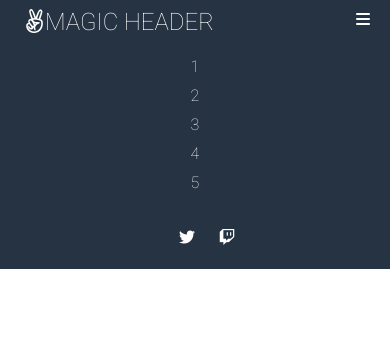
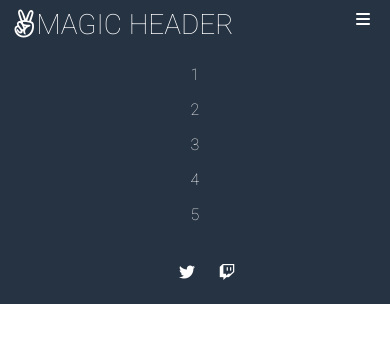
Before and after one commit to MAGHC/HTML-CSS-Self-Project, a plain HTML site: page header/header(responsive , 768px).html in a window 390 px wide. Both pictures are taken after a click on the link 363 px from the left and 19 px from the top of the page. Drawn offline with Linux system fonts and the light colour scheme.

Commit message:
7.5 브라우저 font-size 대응 반응형

```diff
--- a/header/header.css
+++ b/header/header.css
@@ -8,7 +8,7 @@ body {
   justify-content: space-between;
   align-items: center;
   background-color: #263343;
-  padding: 5px 12px;
+  padding: 0.5em 0.75em;
 }
 
 a {
@@ -17,7 +17,7 @@ a {
 }
 
 .nav__logo {
-  font-size: 24px;
+  font-size: 1.75rem;
   color: white;
 }
 
@@ -28,7 +28,7 @@ a {
 }
 
 .nav__menu li {
-  padding: 5px 12px;
+  padding: 0.5em 0.75em;
 }
 
 .nav__sns {
@@ -40,7 +40,7 @@ a {
 }
 
 .nav__sns li {
-  padding: 5px 12px;
+  padding: 0.5em 0.75em;
 }
 
 .nav__menu li:hover {
@@ -55,11 +55,11 @@ a {
   color: white;
 }
 
-@media screen and (max-width: 768px) {
+@media screen and (max-width: 48rem) {
   .nav {
     flex-direction: column;
     align-items: flex-start;
-    padding: 8px 24px;
+    padding: 0.5em 0.75em;
   }
 
   .nav__menu {
```
